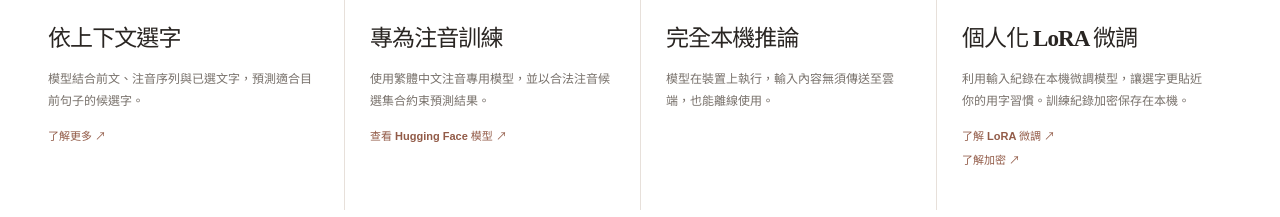
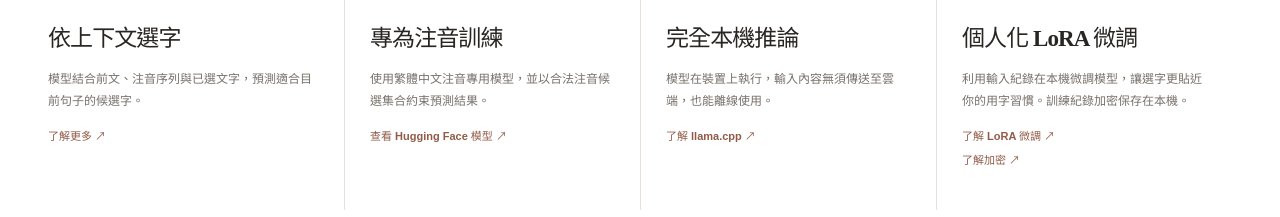
Before and after one commit to llavon-ime/llavon-web, a Nuxt app: page / in a window 1280 px wide. Shown: the part 1180-1397 px from the top of the page. Built offline with nearby package versions, Linux system fonts and the light colour scheme.

Commit message:
update links

```diff
--- a/app/app.vue
+++ b/app/app.vue
@@ -133,6 +133,7 @@ useSeoMeta({
               <div class="feature-symbol" aria-hidden="true">本<span>機</span></div>
               <h3>完全本機推論</h3>
               <p>模型在裝置上執行，輸入內容無須傳送至雲端，也能離線使用。</p>
+              <a class="feature-link" href="https://github.com/ggml-org/llama.cpp" target="_blank" rel="noopener noreferrer">了解 llama.cpp ↗</a>
             </article>
             <article class="feature-item">
               <span class="feature-number">04</span>
@@ -141,7 +142,7 @@ useSeoMeta({
               <p>利用輸入紀錄在本機微調模型，讓選字更貼近你的用字習慣。訓練紀錄加密保存在本機。</p>
               <div class="feature-links">
                 <a class="feature-link" href="https://github.com/llavon-ime/lora-trainer" target="_blank" rel="noopener noreferrer">了解 LoRA 微調 ↗</a>
-                <a class="feature-link" href="https://zh.wikipedia.org/zh-tw/%E5%85%AC%E5%BC%80%E5%AF%86%E9%92%A5%E5%8A%A0%E5%AF%86" target="_blank" rel="noopener noreferrer">了解加密 ↗</a>
+                <a class="feature-link" href="https://zh-classical.wikipedia.org/wiki/%E5%85%AC%E9%91%B0%E5%82%B3%E5%AF%86%E8%A1%93" target="_blank" rel="noopener noreferrer">了解加密 ↗</a>
               </div>
             </article>
           </div>
```
